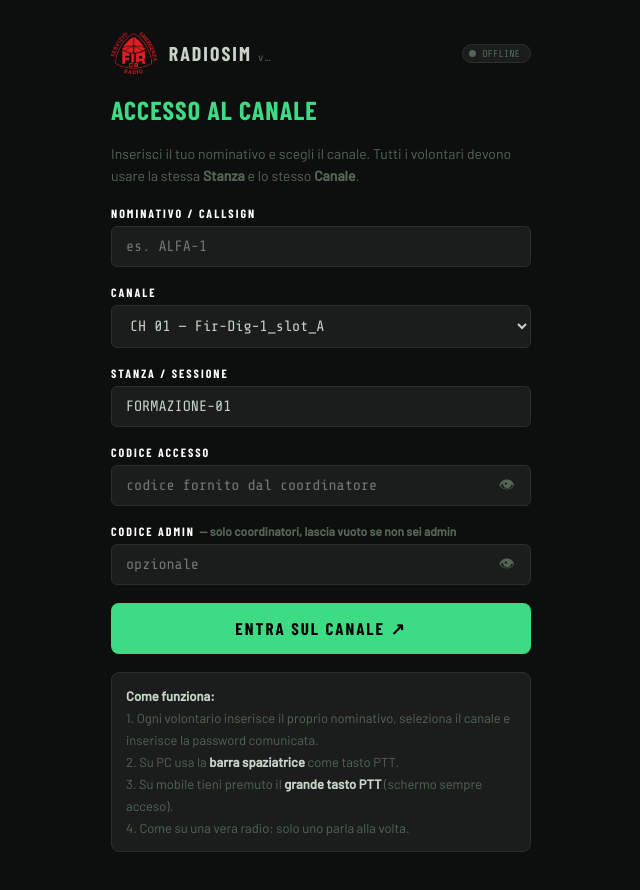
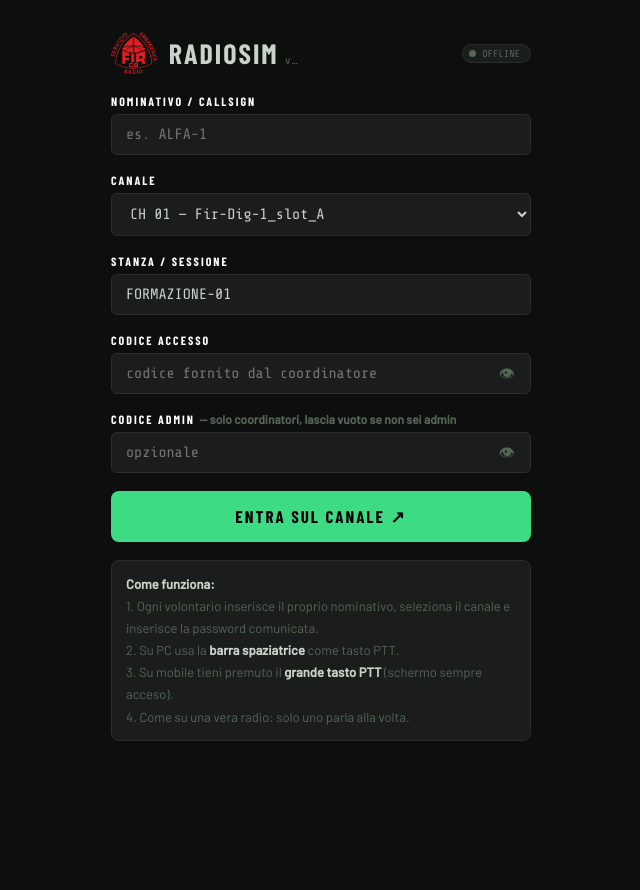
Before and after one commit to riccardobaima/radiosim, a website: page public/index.html in a window 1280 px wide. Shown: the whole page, without its empty margins (319-959 px from the left). After the commit the page ends 864 px from the top, so only its background shows below. Drawn offline with nearby package versions, Linux system fonts and the light colour scheme; no server answers; a web font is replaced by a local one.

Commit message:
RADIOSIM più grande nell'header, rimossi titolo e sottotitolo join (v1.5.9)
- Font-size del titolo "RADIOSIM" nell'header passa da 20px a 28px:
  più presente come brand, equilibra meglio il logo FIR a sinistra.
- Rimossi h2 "ACCESSO AL CANALE" e p descrittivo dalla schermata di
  join: ridondanti rispetto alle field-label sotto e all'info-box
  in fondo. La pagina parte ora direttamente dai campi.

```diff
--- a/package.json
+++ b/package.json
@@ -1,6 +1,6 @@
 {
   "name": "radiosim-server",
-  "version": "1.5.8",
+  "version": "1.5.9",
   "description": "Simulatore Radio VHF/UHF per formazione volontari",
   "main": "server/index.js",
   "scripts": {
--- a/public/index.html
+++ b/public/index.html
@@ -50,7 +50,7 @@ html, body {
   height: 42px; width: auto; display: block;
   flex-shrink: 0;
 }
-.header h1 { font-family: var(--sans); font-weight: 700; font-size: 20px; letter-spacing: 2px; display: flex; align-items: baseline; gap: 6px; }
+.header h1 { font-family: var(--sans); font-weight: 700; font-size: 28px; letter-spacing: 2px; display: flex; align-items: baseline; gap: 6px; }
 .app-version { font-family: var(--mono); font-size: 11px; font-weight: 400; color: var(--text-dim); letter-spacing: 1px; }
 .conn-pill {
   margin-left: auto;
@@ -363,8 +363,6 @@ html, body {
 
 <!-- ══ JOIN SCREEN ══════════════════════════ -->
 <div id="join-screen">
-  <h2>ACCESSO AL CANALE</h2>
-  <p>Inserisci il tuo nominativo e scegli il canale. Tutti i volontari devono usare la stessa <strong>Stanza</strong> e lo stesso <strong>Canale</strong>.</p>
 
   <div class="field">
     <div class="field-label">NOMINATIVO / CALLSIGN</div>
```
Also changed, not shown: 1 other file.
